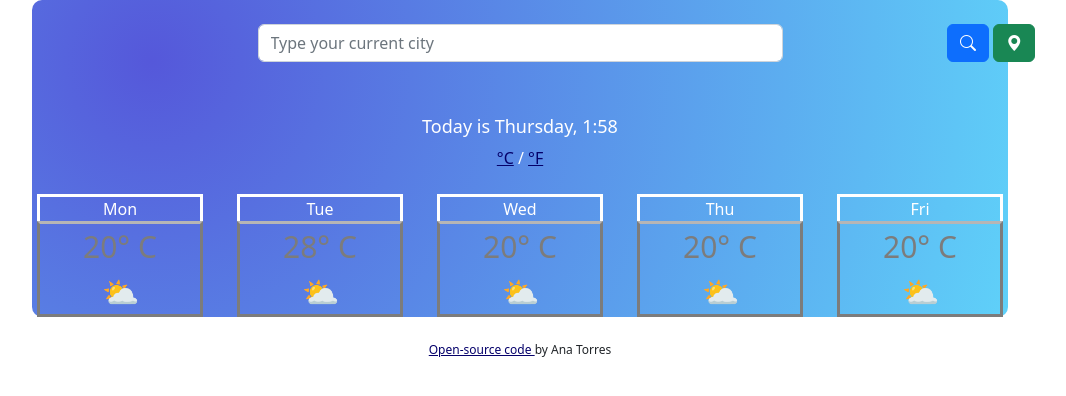
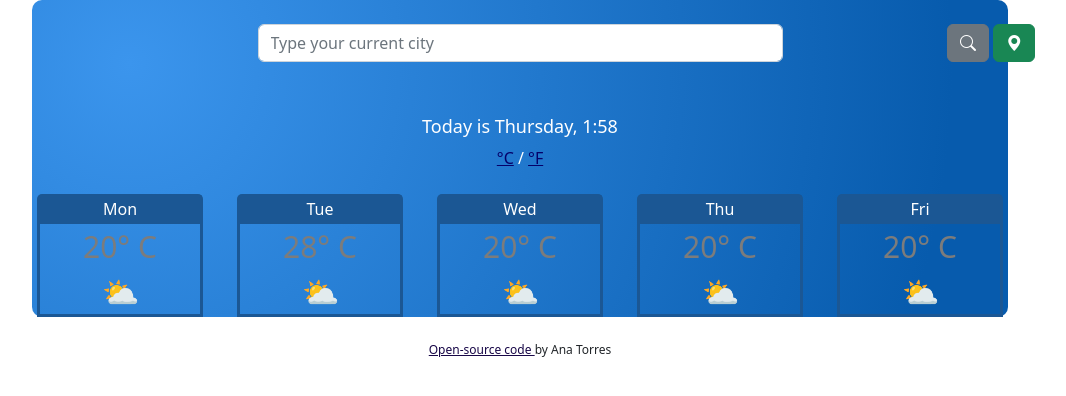
Before and after one commit to anatorresluzardo/Weather-App, a plain HTML site: page index.html in a window 1280 px wide. Shown: the whole page, without its empty margins (120-1186 px from the left). Drawn offline with nearby package versions, Linux system fonts and the light colour scheme.

Commit message:
color cuadros

```diff
--- a/index.html
+++ b/index.html
@@ -30,7 +30,7 @@
   <div class="mb-3">
     <label for="exampleInputEmail1" class="form-label"></label>
     <input type="text" class="form-control" id="search-input" placeholder="Type your current city" aria-describedby="emailHelp">
-    <button type="submit"  class="btn btn-primary" id="city-tipe" title="Search city"><i class="bi bi-search"></i></button>
+    <button type="submit"  class="btn btn-secondary" id="city-tipe" title="Search city"><i class="bi bi-search"></i></button>
       <button type="button"  class="btn btn-success" id="get-location" title="Your current weather"><i class="bi bi-geo-alt-fill"></i></button>
 
 </div>
@@ -104,7 +104,7 @@
 
 
 <br>
-<p class="source-link"><a href="https://github.com/anatorresluzardo/Weather-App">Open-source code </a> by Ana Torres</p>
+<p class="source-link"><a class="sourceCode" href="https://github.com/anatorresluzardo/Weather-App">Open-source code </a> by Ana Torres</p>
 </body>
 <script = src="src/java.js"></script>
 
--- a/src/weather.css
+++ b/src/weather.css
@@ -39,19 +39,22 @@
 .dia {
   text-align: center;
   border: solid;
-  border-color: rgb(255, 255, 255);
+  border-color: rgb(27, 87, 148);
+  border-top-left-radius: 5px;
+  border-top-right-radius: 5px;
   border-bottom-width: 0px;
   color: rgb(255, 255, 255);
   margin: 0 auto;
+  background-color: rgb(27, 87, 148);
 }
 
 .tempdia {
   text-align: center;
   border: solid;
-  border-color: rgb(124, 124, 124);
+  border-color: rgb(27, 87, 148);
   font-size: 30px;
   color: rgb(124, 124, 124);
-  border-top-color: rgb(182, 181, 181);
+  border-top-color: rgb(27, 87, 148);
   margin: 0 auto;
 }
 h2 {
@@ -96,9 +99,9 @@ h3 {
 
 .displayApp {
   background: radial-gradient(
-    circle at 12.3% 19.3%,
-    rgb(85, 88, 218) 0%,
-    rgb(95, 209, 249) 100.2%
+    circle at 10% 20%,
+    rgb(59, 149, 237) 0%,
+    rgb(7, 91, 173) 90%
   );
   margin-left: 70px;
   margin-right: 70px;
```
